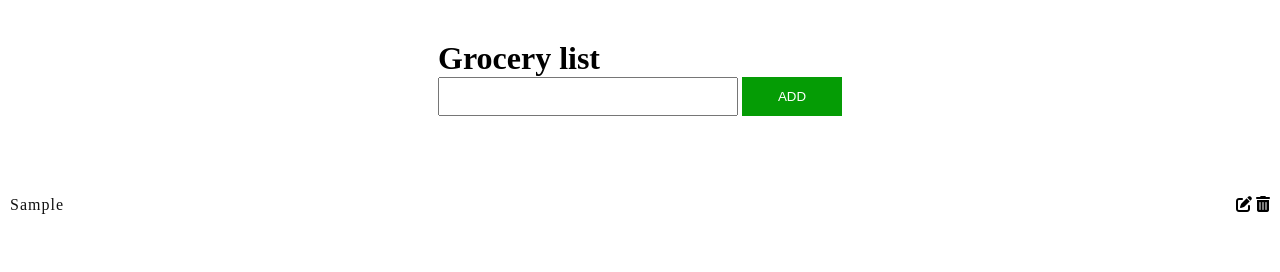
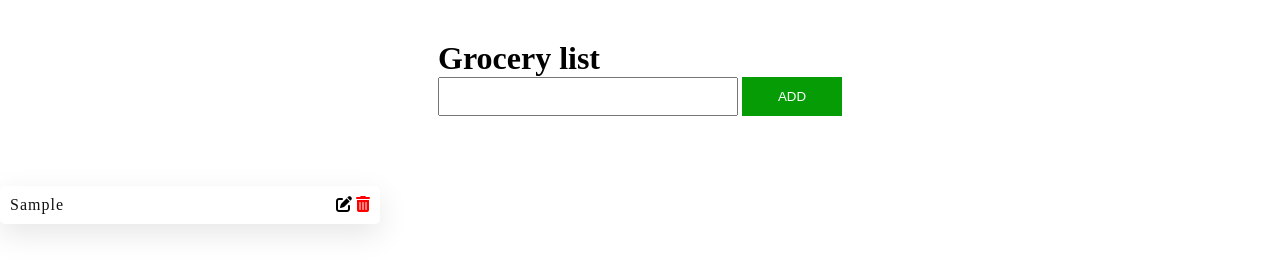
Before and after one commit to emanikor/Grocery-List, a plain HTML site: page index.html in a window 1280 px wide. Both pictures are taken after typing "Sample" into the empty fields and a click on the button "ADD". Drawn offline with Linux system fonts and the light colour scheme.

Commit message:
Add files via upload

```diff
--- a/style.css
+++ b/style.css
@@ -52,17 +52,21 @@
  color: rgb(37, 37, 37);
    }
    .tasks{
+   justify-content: center;
     width:100%;
     margin-top: 30px;
+
 }
 .item{
     padding:10px;
     border-radius: 5px;
-    /* box-shadow: 0 10px 30px rgba(0,0,0,0.1); */
+    box-shadow: 0 10px 30px rgba(0,0,0,0.1);
     margin-bottom: 20px;
     display: flex;
     justify-content: space-between;
     align-items: center;
+    /* width: 280px; */
+    width:380px;
 }
 .item p{
     font-size: 16px;
@@ -85,6 +89,9 @@
     cursor:pointer;
 
 }
-.fa-solid fa-pencil{
+.fa-pencil{
     margin-right: 2rem;
 }
+.fa-trash-alt{
+  color: red;
+}
```
